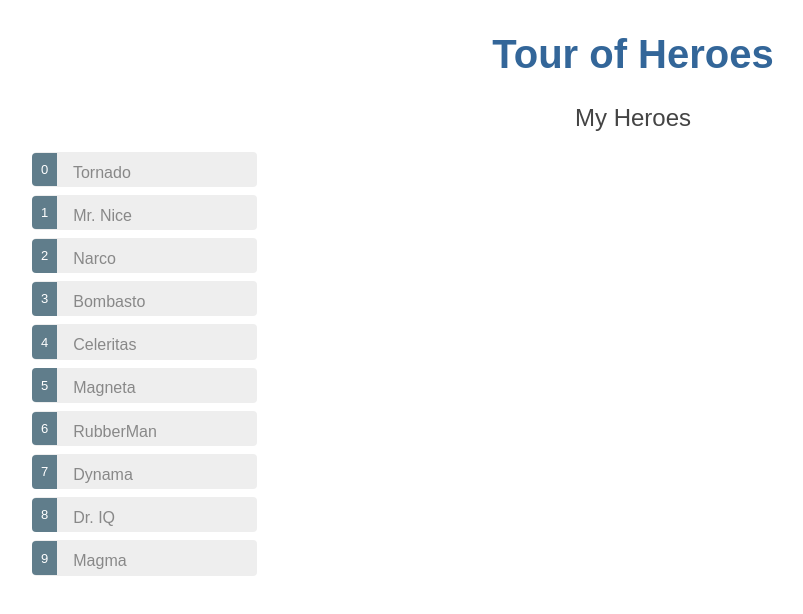
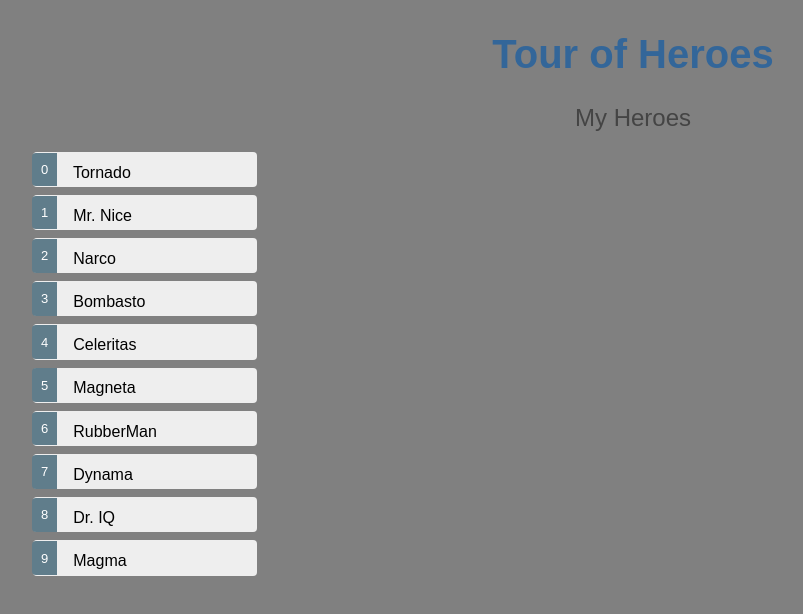
Before and after one commit to joshhedstrom/angularTourOfHeros, an Angular app: page / in a window 1280 px wide. Shown: the top 614 px of the page, without its empty margins (7-810 px from the left). Built offline with nearby package versions, Linux system fonts and the light colour scheme.

Commit message:
formatted and changed font color

```diff
--- a/src/app/app.component.html
+++ b/src/app/app.component.html
@@ -1,4 +1,3 @@
-<!--The content below is only a placeholder and can be replaced.-->
 <div style="text-align:center">
   <h1>{{title}}</h1>
   <app-heroes></app-heroes>
--- a/src/styles.css
+++ b/src/styles.css
@@ -18,10 +18,11 @@
 body,
 input[text],
 button {
-  color: #888;
+  color: rgb(0, 0, 0);
   font-family: Cambria, Cochin, Georgia, Times, "Times New Roman", serif;
 }
 
 * {
   font-family: Arial, Helvetica, sans-serif;
+  background-color: gray ;
 }
```
